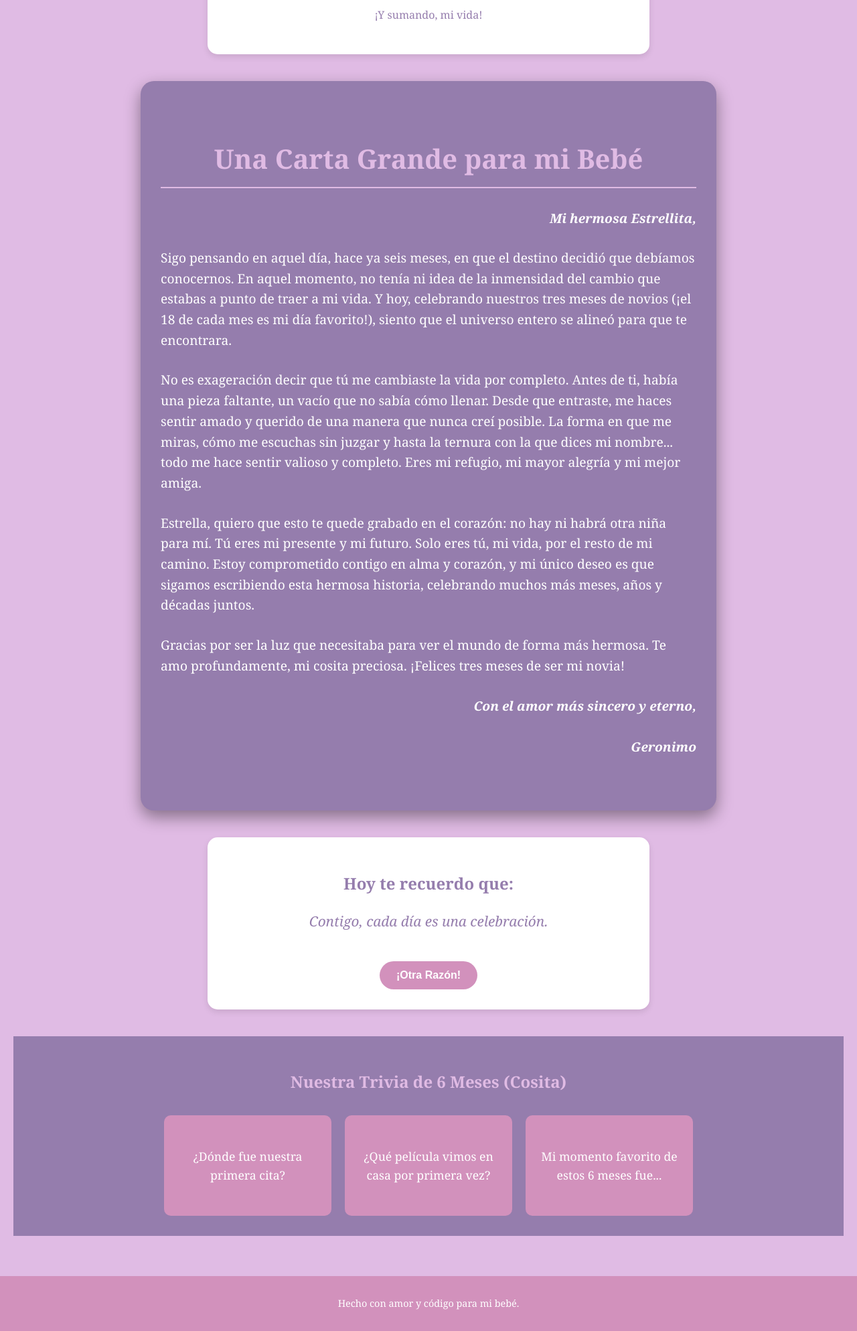
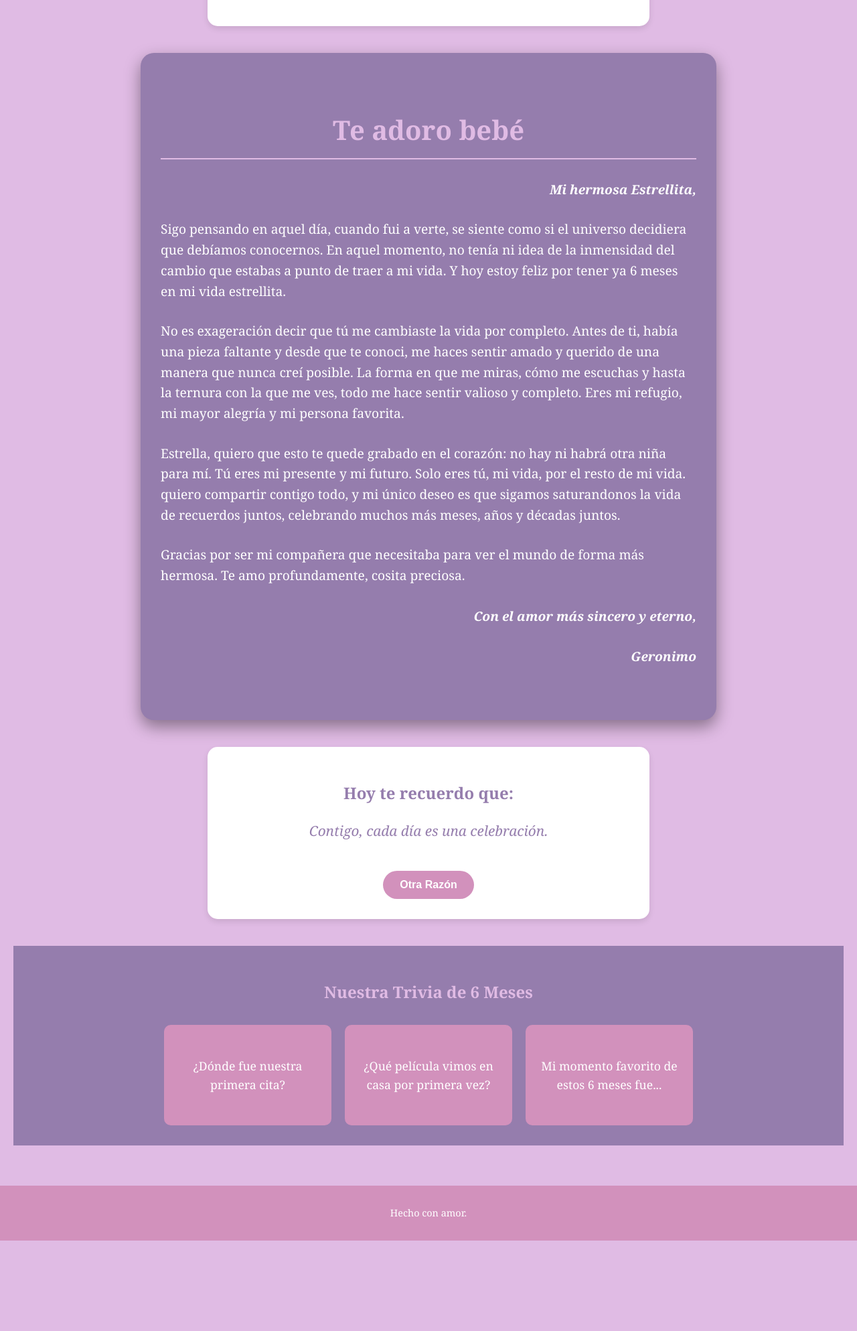
Before and after one commit to gvladiac/regalo-para-estrellita, a plain HTML site: page index.html in a window 1280 px wide. Shown: the part 559-2546 px from the top of the page at 67% size. After the commit the page ends 2411 px from the top, so only its background shows below. Drawn offline with nearby package versions, Linux system fonts and the light colour scheme.

Commit message:
Update index.html

```diff
--- a/index.html
+++ b/index.html
@@ -10,7 +10,7 @@
 
     <header class="banner-principal">
         <h1>¡6 Meses Contigo!</h1>
-        <p>Para mi cosita favorita del mundo entero.</p>
+        <p>Para mi persona favorita del mundo </p>
         <div class="corazon-animado">❤️</div>
     </header>
 
@@ -19,26 +19,25 @@
         <section class="contenedor-tarjeta contador-section">
             <h2>Hemos estado juntos:</h2>
             <div id="tiempo-juntos" class="contador-numeros">Cargando...</div>
-            <p>¡Y sumando, mi vida!</p>
         </section>
 
         <section class="contenedor-carta">
-            <h2 class="titulo-carta">Una Carta Grande para mi Bebé</h2>
+            <h2 class="titulo-carta">Te adoro bebé</h2>
             <div class="texto-carta">
 
                 <p class="saludo">Mi hermosa Estrellita,</p>
 
                 <p>
-                    Sigo pensando en aquel día, hace ya seis meses, en que el destino decidió que debíamos conocernos. En aquel momento, no tenía ni idea de la inmensidad del cambio que estabas a punto de traer a mi vida. Y hoy, celebrando nuestros tres meses de novios (¡el 18 de cada mes es mi día favorito!), siento que el universo entero se alineó para que te encontrara.
+                    Sigo pensando en aquel día, cuando fui a verte, se siente como si el universo decidiera que debíamos conocernos. En aquel momento, no tenía ni idea de la inmensidad del cambio que estabas a punto de traer a mi vida. Y hoy estoy feliz por tener ya 6 meses en mi vida estrellita.
                 </p>
                 <p>
-                    No es exageración decir que tú me cambiaste la vida por completo. Antes de ti, había una pieza faltante, un vacío que no sabía cómo llenar. Desde que entraste, me haces sentir amado y querido de una manera que nunca creí posible. La forma en que me miras, cómo me escuchas sin juzgar y hasta la ternura con la que dices mi nombre... todo me hace sentir valioso y completo. Eres mi refugio, mi mayor alegría y mi mejor amiga.
+                    No es exageración decir que tú me cambiaste la vida por completo. Antes de ti, había una pieza faltante y desde que te conoci, me haces sentir amado y querido de una manera que nunca creí posible. La forma en que me miras, cómo me escuchas y hasta la ternura con la que me ves, todo me hace sentir valioso y completo. Eres mi refugio, mi mayor alegría y mi persona favorita.
                 </p>
                 <p>
-                    Estrella, quiero que esto te quede grabado en el corazón: no hay ni habrá otra niña para mí. Tú eres mi presente y mi futuro. Solo eres tú, mi vida, por el resto de mi camino. Estoy comprometido contigo en alma y corazón, y mi único deseo es que sigamos escribiendo esta hermosa historia, celebrando muchos más meses, años y décadas juntos.
+                    Estrella, quiero que esto te quede grabado en el corazón: no hay ni habrá otra niña para mí. Tú eres mi presente y mi futuro. Solo eres tú, mi vida, por el resto de mi vida. quiero compartir contigo todo, y mi único deseo es que sigamos saturandonos la vida de recuerdos juntos, celebrando muchos más meses, años y décadas juntos.
                 </p>
                 <p>
-                    Gracias por ser la luz que necesitaba para ver el mundo de forma más hermosa. Te amo profundamente, mi cosita preciosa. ¡Felices tres meses de ser mi novia!
+                    Gracias por ser mi compañera que necesitaba para ver el mundo de forma más hermosa. Te amo profundamente, cosita preciosa.
                 </p>
 
                 <p class="firma">Con el amor más sincero y eterno,</p>
@@ -49,31 +48,31 @@
         <section class="contenedor-tarjeta elogios-section">
             <h2>Hoy te recuerdo que:</h2>
             <p id="frase-random" class="frase-elogio"></p>
-            <button class="boton-efecto">¡Otra Razón!</button>
+            <button class="boton-efecto">Otra Razón</button>
         </section>
 
         <section class="banner-galeria">
-            <h2>Nuestra Trivia de 6 Meses (Cosita)</h2>
+            <h2>Nuestra Trivia de 6 Meses </h2>
             <div class="grid-tarjetas">
 
                 <div class="tarjeta-recuerdo">
                     <div class="frente">¿Dónde fue nuestra primera cita?</div>
                     <div class="detras" id="recuerdo1">
-                        ¡Fue en Perinorte! Me puse mi mejor ropa para ti, bebé.
+                        ¡Fue en Perinorte!
                     </div>
                 </div>
 
                 <div class="tarjeta-recuerdo">
                     <div class="frente">¿Qué película vimos en casa por primera vez?</div>
                     <div class="detras" id="recuerdo2">
-                        Vimos Thunderbolts de Marvel. Honestamente, solo podía pensar en abrazarte.
+                        Vimos Thunderbolts de Marvel. la verdad solo pensaba en abrazarte.
                     </div>
                 </div>
 
                 <div class="tarjeta-recuerdo">
                     <div class="frente">Mi momento favorito de estos 6 meses fue...</div>
                     <div class="detras" id="recuerdo3">
-                        Cuando te pregunté si podías ser mi novio/a. ¡Fue el "sí" que cambió mi vida!
+                        Cuando te pregunté si podías ser tu novio.
                     </div>
                 </div>
 
@@ -83,7 +82,7 @@
     </main>
 
     <footer>
-        <p>Hecho con amor y código para mi bebé.</p>
+        <p>Hecho con amor.</p>
     </footer>
 
     <script src="https://code.jquery.com/jquery-3.7.1.min.js"></script>
```
